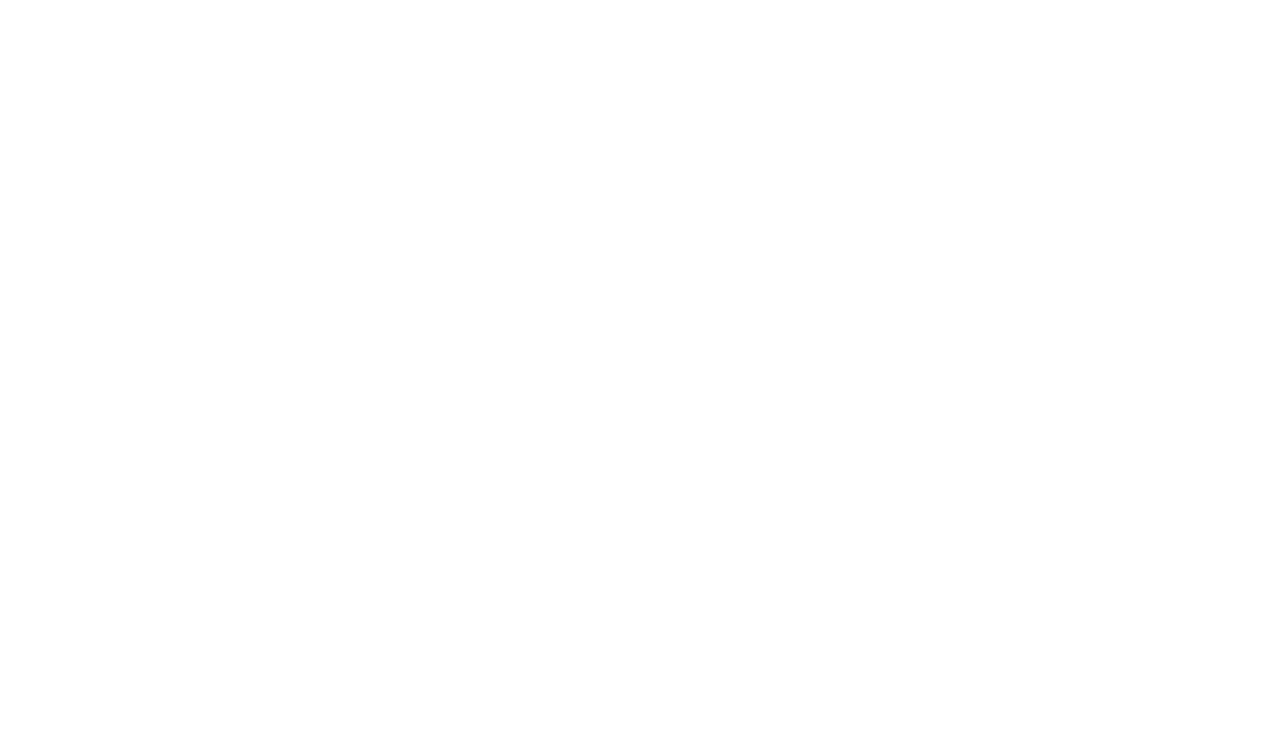
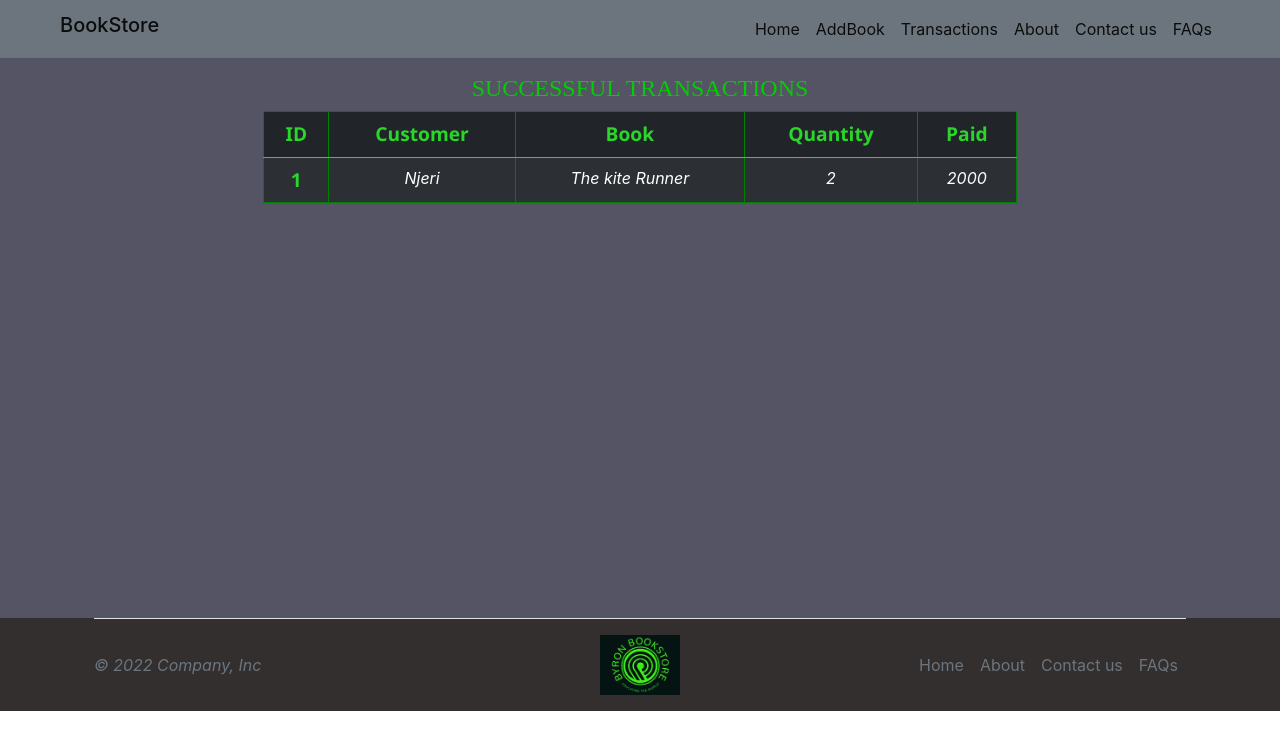
Before and after one commit to ByronKorir/bookstore-web-app-react-, a React (Create React App) app: page /transactions in a window 1280 px wide. Before the commit this address had no page. Shown: the top 750 px of the page. Built offline with nearby package versions, Linux system fonts and the light colour scheme; data requests are answered from the project's data file.

Commit message:
update successful transactions table

```diff
--- a/db.json
+++ b/db.json
@@ -183,8 +183,7 @@
       "customer": "Njeri",
       "book": "The kite Runner",
       "quantity": 2,
-      "total": 2000,
-      "stock": 96
+      "total": 2000
     }
   ]
 }
--- a/src/App.js
+++ b/src/App.js
@@ -7,8 +7,7 @@
 import Contacts from './pages/Contacts'
 import FAQs from './pages/FAQs';
 import SingleBook from './pages/SingleBook';
-
-import Transactions from './components/Transactions';
+import SuccessfulTransactions from './components/SuccessfulTransactions';
 
 
 function App() {
@@ -22,7 +21,7 @@
           <Route path='/contact' element={<Contacts/>}/>
           <Route path='/faqs' element={<FAQs/>}/>
           <Route path='books/:id' element={<SingleBook/>}/>
-          {/* <Route path='transaction/:id' element={<Transactions/>}/> */}
+          <Route path='/transactions' element={<SuccessfulTransactions/>}/>
         </Route>
       </Routes>
     </BrowserRouter>
--- a/src/components/SuccessfulTransactions.js
+++ b/src/components/SuccessfulTransactions.js
@@ -1,7 +1,47 @@
-import React from 'react'
+import React, { useEffect, useState } from 'react'
+import '../styles/SuccessfulTransactions.css'
 
 export default function SuccessfulTransactions() {
+   const [transactions, setTransactions]= useState([])
+
+   useEffect(() => {
+     fetch(`http://localhost:8001/purchase`)
+     .then((res)=>res.json())
+     .then((data)=>{
+      setTransactions(data)
+     })
+   }, [])
+
   return (
-    <div>SuccessfulTransactions</div>
+    <div className=' container-fluid'>
+      <div id='table' className='text-center'>
+         <h4>SUCCESSFUL TRANSACTIONS</h4>
+      <table class="table table-dark table-striped ">
+         <thead>
+            <tr className='text-center'>
+               <th scope="col">ID</th>
+               <th scope="col">Customer</th>
+               <th scope="col">Book</th>
+               <th scope="col">Quantity</th>
+               <th scope="col">Paid</th>
+            </tr>
+         </thead>
+         <tbody className='text-success text-center'>
+            {
+               transactions.map((item)=>(
+                  <tr key={item.id}>
+                     <th scope="row">{item.id}</th>
+                     <td>{item.customer}</td>
+                     <td>{item.book}</td>
+                     <td>{item.quantity}</td>
+                     <td>{item.total}</td>
+                  </tr>
+               ))
+            }
+
+         </tbody>
+         </table>
+      </div>
+    </div>
   )
 }
--- a/src/layout/Navbar.js
+++ b/src/layout/Navbar.js
@@ -17,6 +17,9 @@
               <Link className="nav-link active" aria-current="page" to="/addbook">AddBook</Link>
             </li>
             <li className="nav-item">
+              <Link className="nav-link active" aria-current="page" to="/transactions">Transactions</Link>
+            </li>
+            <li className="nav-item">
               <Link className="nav-link active" aria-current="page" to="/about">About</Link>
             </li>
             <li className="nav-item">
--- /dev/null
+++ b/src/styles/SuccessfulTransactions.css
@@ -0,0 +1,21 @@
+#table{
+      margin-left: 20%;
+      margin-right: 20%;
+}
+th{
+   font-size: larger;
+   font-family: 'Segoe UI', Tahoma, Geneva, Verdana, sans-serif;
+   color: rgb(41, 214, 41);
+   border: 1px solid green;
+}
+td{
+   border: 1px solid green;
+   font-style: italic;
+}
+h4{
+   color: rgb(5, 203, 5);
+   font-size: x-large;
+   font-family: 'Times New Roman', Times, serif;
+   font-weight: 500;
+   font-style: inherit;
+}
```
